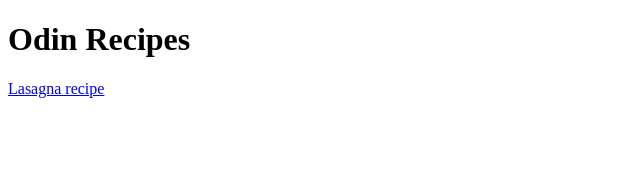
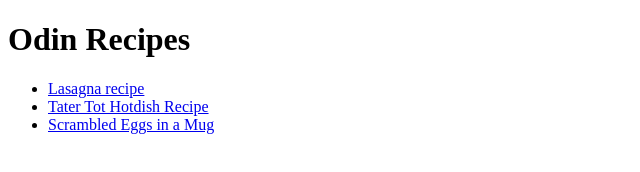
Before and after one commit to JeremyS98/odin-recipes, a plain HTML site: page index.html in a window 1280 px wide. Shown: the whole page, without its empty margins (0-640 px from the left). Drawn offline with Linux system fonts and the light colour scheme.

Commit message:
Added commits for index as well since I had forgotten

```diff
--- a/index.html
+++ b/index.html
@@ -7,6 +7,11 @@
 </head>
 <body>
     <h1>Odin Recipes</h1>
-    <a href="recipes/lasagna.html">Lasagna recipe</a>
+   <ul>
+    <li><a href="recipes/lasagna.html">Lasagna recipe</a></li>
+   <li><a href="recipes/tatertothotdish.html">Tater Tot Hotdish Recipe</a></li>
+    <li><a href="recipes/scrambled-eggs-in-a-mug.html">Scrambled Eggs in a Mug</a></li>
+</ul>
 
-</html>
+
+   </html>
```
